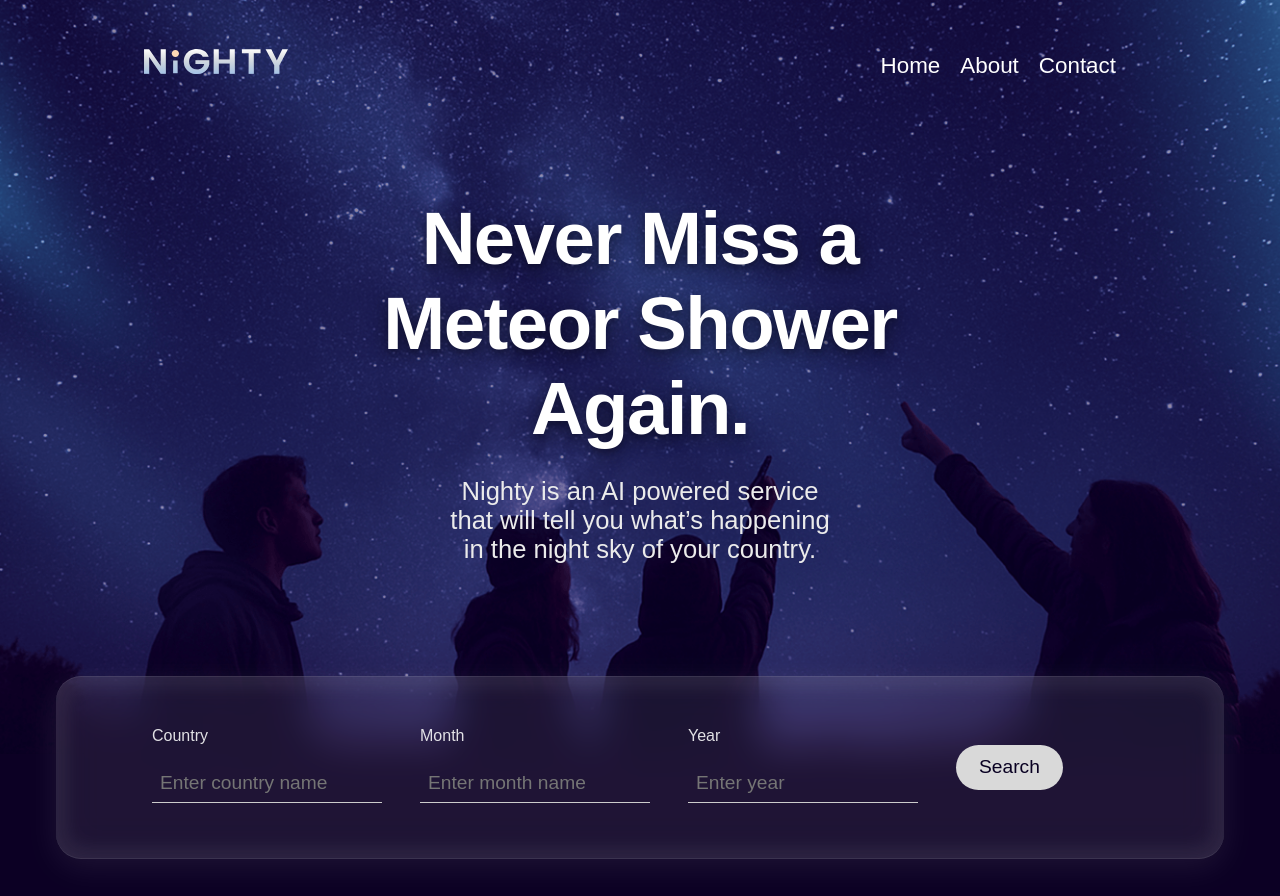
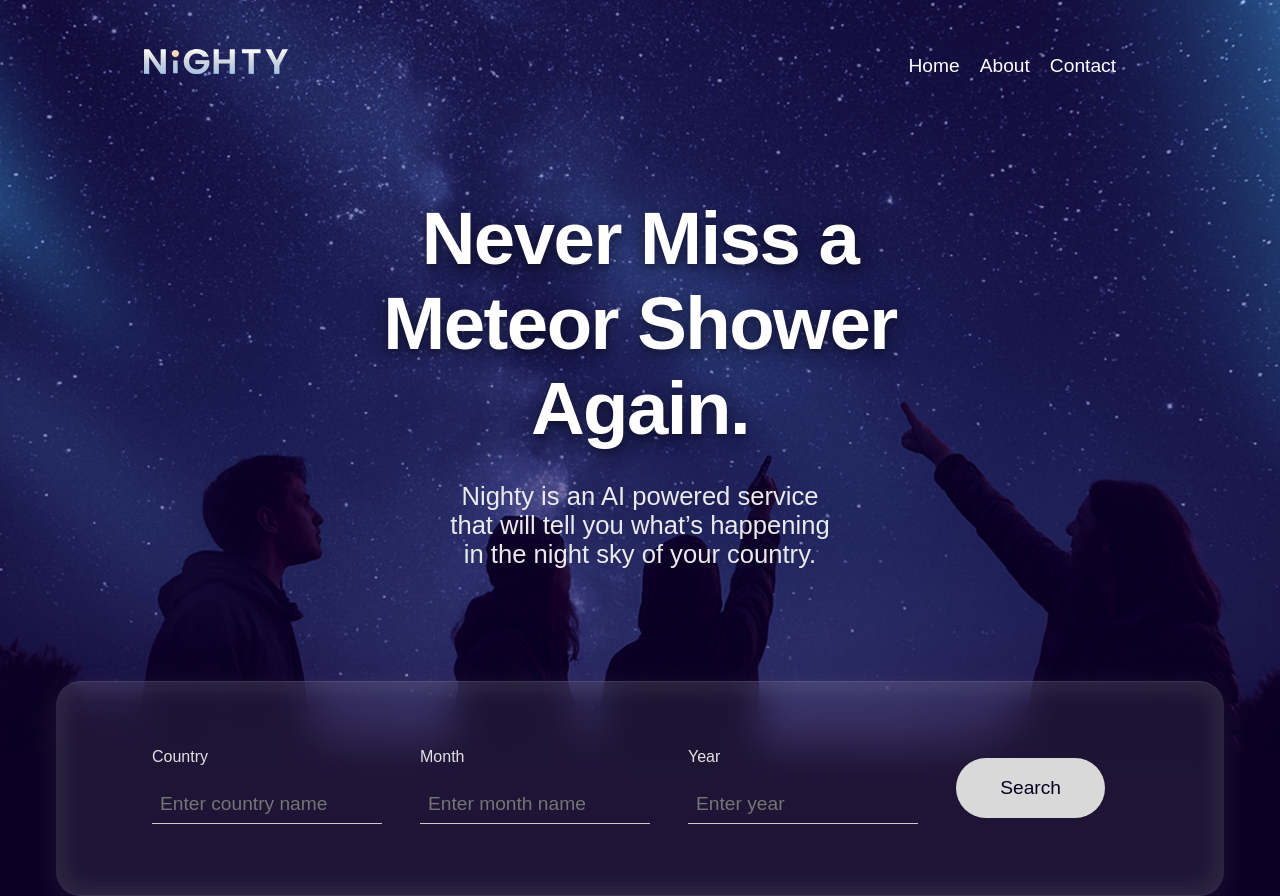
Before and after one commit to hamk-ai-autumn2025/jon_haataja_night-sky-app, a React (Vite) app in the folder night-sky-app/: page / in a window 1280 px wide. Before the commit the page ends 859 px from the top, so only its background shows below. Built offline with nearby package versions, Linux system fonts and the light colour scheme; no server answers.

Commit message:
Fix navbar label bug. Change paddings.

```diff
--- a/night-sky-app/src/App.css
+++ b/night-sky-app/src/App.css
@@ -55,7 +55,7 @@ h1 {
   line-height: normal;
   width: 30vw;
   margin: auto;
-  padding-top: 1em;
+  padding-top: 1.2em;
 }
 
 /* Button Styles */
@@ -65,8 +65,8 @@ h1 {
   cursor: pointer;
   border: none;
   outline: none;
-  border-radius: 31px;
-  padding: 0.6em 1.2em;
+  border-radius: 200px;
+  padding: 1em 2.3em;
   font-size: 1.2rem;
   font-weight: 500;
   font-family: inherit;
@@ -96,7 +96,7 @@ h1 {
   border: 2px solid #D9D9D9;
   outline: none;
   border-radius: 31px;
-  padding: 0.6em 1.2em;
+  padding: 1em 2.3em;
   font-size: 1.2rem;
   font-weight: 500;
   font-family: inherit;
@@ -224,7 +224,7 @@ ul li a {
   color: white;
   text-decoration: none;
   transition: color 0.3s;
-  font-size: 1.4rem;
+  font-size: 1.2rem;
 }
 
 ul li a:hover {
@@ -254,8 +254,8 @@ ul li a:hover {
     inset 0 -1px 0 rgba(255, 255, 255, 0.08),
     inset 0 0 20px 10px rgba(255, 255, 255, 0.08);
 
-  padding-top: 3em;
-  padding-bottom: 3em;
+  padding-top: 4em;
+  padding-bottom: 4em;
   padding-left: 5em;
 }
 
--- a/night-sky-app/src/App.tsx
+++ b/night-sky-app/src/App.tsx
@@ -52,7 +52,7 @@ function App() {
             <path fill-rule="evenodd" d="M2.5 12a.5.5 0 0 1 .5-.5h10a.5.5 0 0 1 0 1H3a.5.5 0 0 1-.5-.5m0-4a.5.5 0 0 1 .5-.5h10a.5.5 0 0 1 0 1H3a.5.5 0 0 1-.5-.5m0-4a.5.5 0 0 1 .5-.5h10a.5.5 0 0 1 0 1H3a.5.5 0 0 1-.5-.5"/>
           </svg>
         </div>
-        <label className="logo">
+        <label className="logo" htmlFor="check">
         <img src={nightyLogo} alt="Nighty Logo" className='Nighty logo' />
         </label>
         <ul>
```
